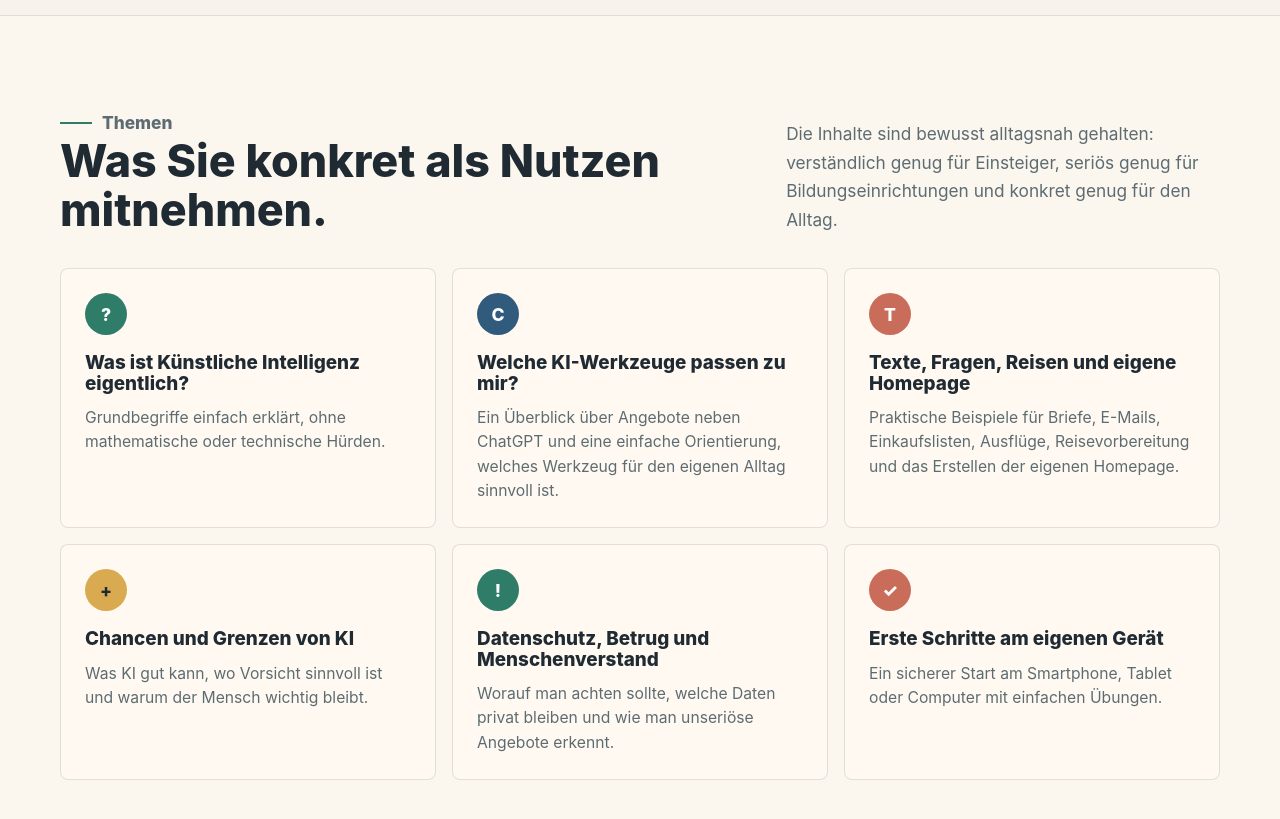
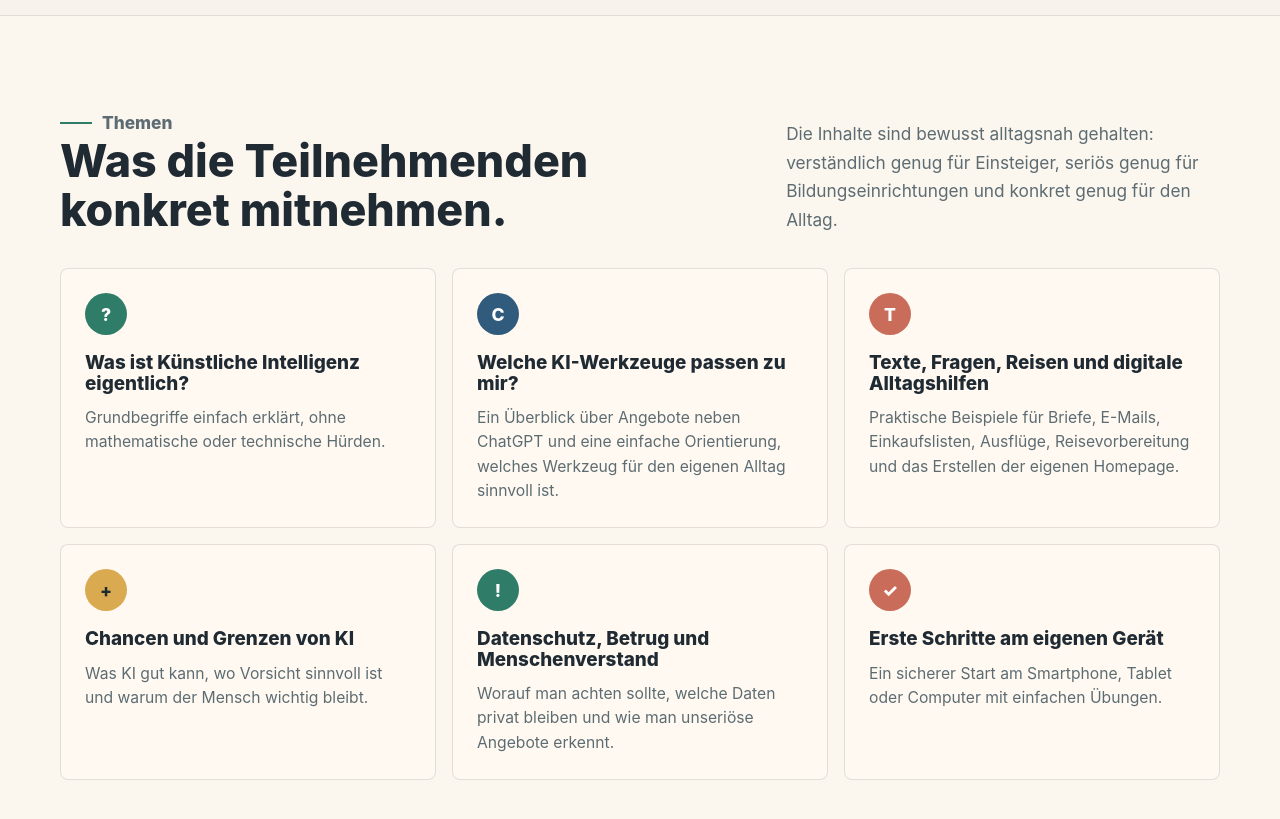
Before and after one commit to matthias-stumm/matthias-stumm.github.io, a plain HTML site: page fit-im-kopf/index.html in a window 1280 px wide. Shown: the part 2120-2939 px from the top of the page. Drawn offline with Linux system fonts and the light colour scheme.

Commit message:
Add files via upload

```diff
--- a/fit-im-kopf/index.html
+++ b/fit-im-kopf/index.html
@@ -1158,7 +1158,7 @@
         <div class="section-head reveal">
           <div>
             <p class="eyebrow">Themen</p>
-            <h2 id="themen-title">Was Sie konkret als Nutzen mitnehmen.</h2>
+            <h2 id="themen-title">Was die Teilnehmenden konkret mitnehmen.</h2>
           </div>
           <p>Die Inhalte sind bewusst alltagsnah gehalten: verständlich genug für Einsteiger, seriös genug für Bildungseinrichtungen und konkret genug für den Alltag.</p>
         </div>
@@ -1175,7 +1175,7 @@
           </article>
           <article class="card reveal">
             <div class="icon" aria-hidden="true">T</div>
-            <h3>Texte, Fragen, Reisen und eigene Homepage</h3>
+            <h3>Texte, Fragen, Reisen und digitale Alltagshilfen</h3>
             <p>Praktische Beispiele für Briefe, E-Mails, Einkaufslisten, Ausflüge, Reisevorbereitung und das Erstellen der eigenen Homepage.</p>
           </article>
           <article class="card reveal">
```
